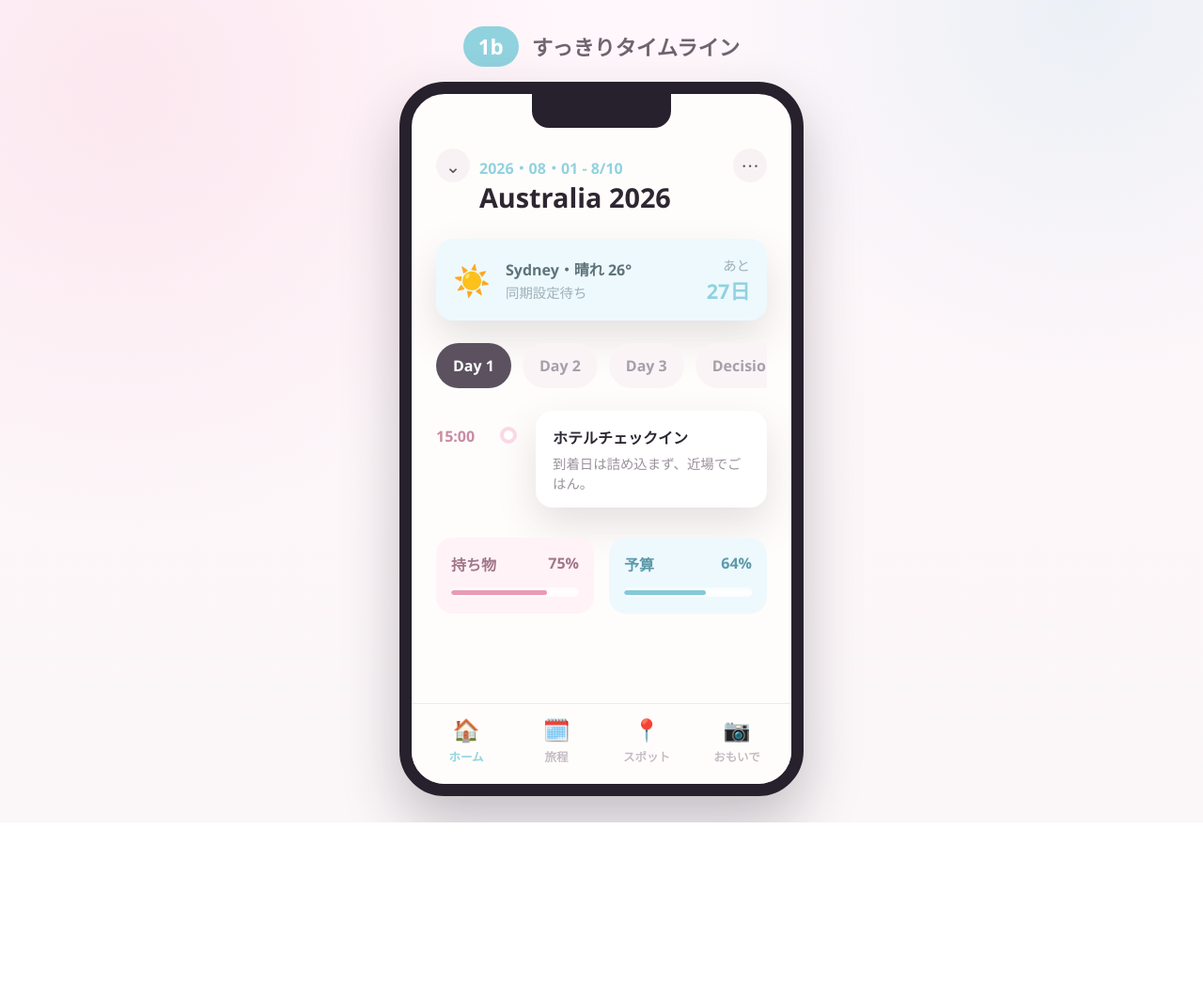
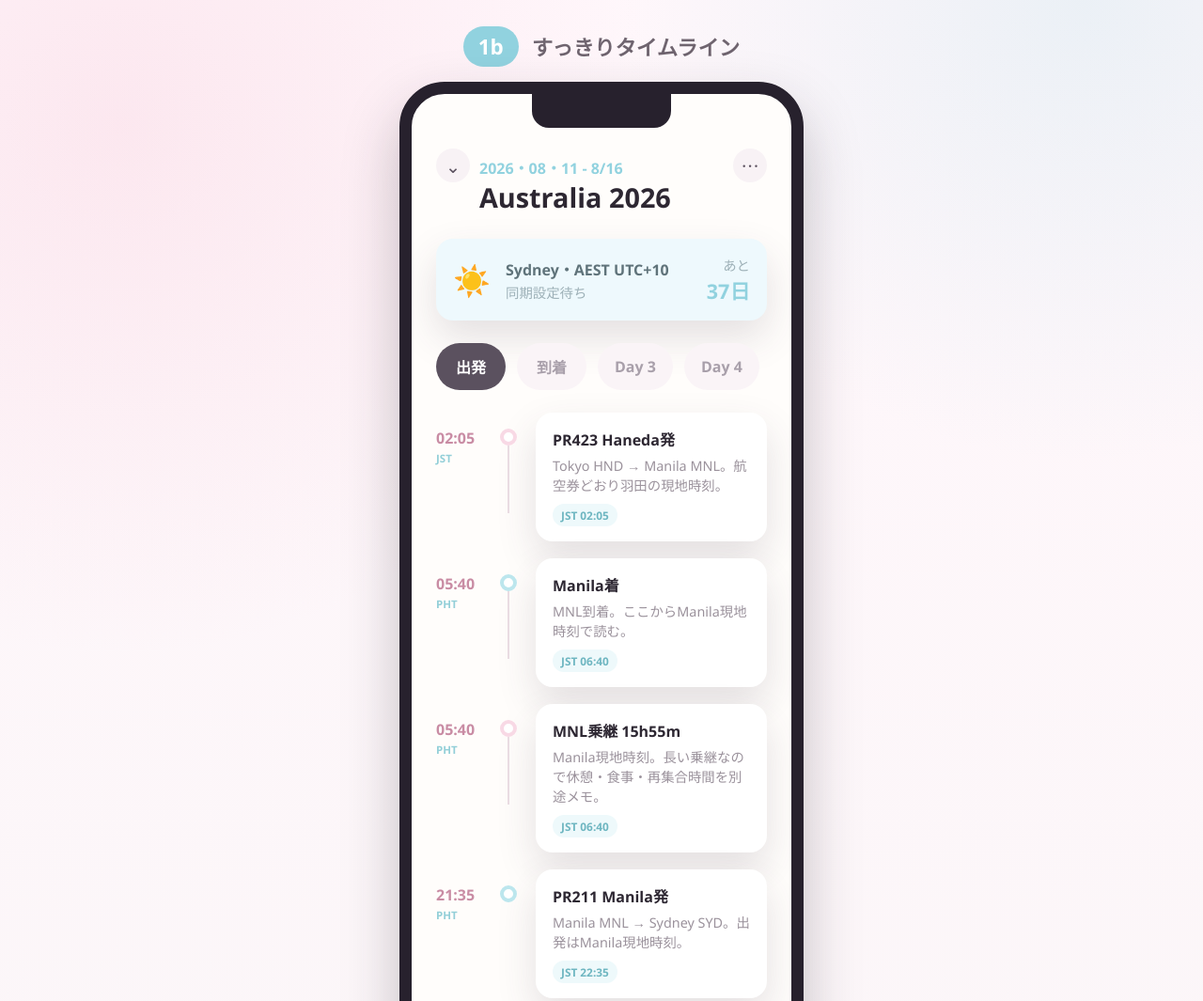
Before and after one commit to masakasakasama/Trip_Plan, a plain HTML site: page index.html in a window 1280 px wide. Shown: the top 1065 px of the page at 94% size. Before the commit the page ends 875 px from the top, so only its background shows below. Drawn offline with Linux system fonts and the light colour scheme.

Commit message:
Add timezone-aware Sydney flights

```diff
--- a/app.js
+++ b/app.js
@@ -79,6 +79,8 @@ function normalizeTrip(trip) {
     status: valueOr(trip.status, "ラフ設計"),
     lastUpdated: valueOr(trip.lastUpdated, new Date().toISOString()),
     archived: Boolean(trip.archived),
+    timezones: trip.timezones || {},
+    flights: Array.isArray(trip.flights) ? trip.flights : [],
     pois: Array.isArray(trip.pois) ? trip.pois : [],
     days: Array.isArray(trip.days) ? trip.days : [],
     notes: Array.isArray(trip.notes) ? trip.notes : []
@@ -270,7 +272,9 @@ function renderHeader() {
   const trip = currentTrip();
   els.title.textContent = trip.title;
   els.dates.textContent = `${trip.startDate?.replaceAll("-", "・")} - ${formatShortDate(trip.endDate)}`;
-  els.place.textContent = `${trip.destination.split("/")[0].trim()}・晴れ 26°`;
+  els.place.textContent = trip.timezones?.destination
+    ? `${trip.destination.split("/")[0].trim()}・${trip.timezones.destination}`
+    : `${trip.destination.split("/")[0].trim()}・晴れ 26°`;
   els.countdown.textContent = `${daysUntil(trip.startDate)}日`;
   els.archiveToggle.textContent = trip.archived ? "現在Tripに戻す" : "過去Tripへ移動";
 }
@@ -301,14 +305,20 @@ function renderTimeline() {
   }
   day.items.forEach((item, index) => {
     const poi = poiById(item.poiId);
+    const zone = item.timezone ? `<span>${item.timezone}</span>` : "";
+    const homeTime = item.homeTime ? `<em>JST ${item.homeTime}</em>` : "";
     const row = document.createElement("article");
     row.className = "timeline-row";
     row.innerHTML = `
-      <time>${item.time || "--:--"}</time>
+      <div class="time-cell">
+        <time>${item.time || "--:--"}</time>
+        ${zone}
+      </div>
       <span class="dot ${index % 2 ? "blue" : "pink"}"></span>
       <button class="event-card" type="button">
         <strong>${item.title}</strong>
         <small>${poi ? poi.name : item.memo || "メモなし"}</small>
+        ${homeTime}
       </button>
     `;
     row.querySelector(".event-card").addEventListener("click", () => editItem(day.id, item.id));
--- a/styles.css
+++ b/styles.css
@@ -210,9 +210,21 @@ h1 {
   align-items: start;
 }
 
+.time-cell {
+  padding-top: 16px;
+}
+
 .timeline-row time {
-  padding-top: 16px;
+  display: block;
   color: #c98ca4;
+  font-weight: 900;
+}
+
+.time-cell span {
+  display: block;
+  margin-top: 3px;
+  color: #93cfd8;
+  font-size: 0.72rem;
   font-weight: 900;
 }
 
@@ -270,6 +282,18 @@ h1 {
   margin-top: 5px;
   color: var(--muted);
   font-size: 0.9rem;
+}
+
+.event-card em {
+  display: inline-block;
+  margin-top: 10px;
+  border-radius: 999px;
+  background: #eef9fb;
+  color: #6eb6c1;
+  font-size: 0.74rem;
+  font-style: normal;
+  font-weight: 900;
+  padding: 4px 9px;
 }
 
 .progress-grid {
--- a/trip-plan.json
+++ b/trip-plan.json
@@ -5,16 +5,149 @@
     {
       "id": "australia-2026",
       "title": "Australia 2026",
-      "destination": "Sydney / Perth / Rottnest Island",
-      "startDate": "2026-08-01",
-      "endDate": "2026-08-10",
+      "destination": "Sydney",
+      "startDate": "2026-08-11",
+      "endDate": "2026-08-16",
       "travelers": ["夫", "Rebecca"],
-      "mood": "かわいい動物、海沿い散歩、写真、無理しない移動。Sydneyを軸に、quokka目的でPerth/Rottnestを入れるか判断する。",
+      "mood": "Sydneyを中心に、無理しない移動とかわいい写真を優先。時刻は空港の現地時刻を主表示し、日本時間は補助メモで見る。",
       "budget": 450000,
-      "status": "ラフ設計",
-      "lastUpdated": "2026-07-04T00:00:00.000Z",
+      "status": "航空券確定",
+      "lastUpdated": "2026-07-05T00:00:00.000Z",
       "archived": false,
-      "source": "Created in Trip Studio",
+      "source": "Flight booking screenshots",
+      "timezones": {
+        "home": "JST UTC+9",
+        "tokyo": "JST UTC+9",
+        "manila": "PHT UTC+8",
+        "destination": "AEST UTC+10",
+        "rule": "主表示は各空港の現地時刻。日本時間は補助表示。Sydneyは2026年8月はAEST UTC+10で、夏時間ではない。"
+      },
+      "flights": [
+        {
+          "id": "flight-outbound",
+          "route": "Tokyo - Sydney",
+          "status": "Confirmed",
+          "departureDate": "2026-08-11",
+          "arrivalDate": "2026-08-12",
+          "totalFlightTime": "28h 55m",
+          "segments": [
+            {
+              "flightNumber": "PR423",
+              "route": "Tokyo - Manila",
+              "airline": "Philippine Airlines",
+              "aircraft": "Airbus A321",
+              "depart": {
+                "airport": "Tokyo International Haneda",
+                "code": "HND",
+                "city": "Tokyo",
+                "date": "2026-08-11",
+                "time": "02:05",
+                "timezone": "JST"
+              },
+              "arrive": {
+                "airport": "Ninoy Aquino International",
+                "code": "MNL",
+                "city": "Manila",
+                "date": "2026-08-11",
+                "time": "05:40",
+                "timezone": "PHT"
+              },
+              "duration": "4h 35m"
+            },
+            {
+              "layover": true,
+              "airport": "Ninoy Aquino International",
+              "code": "MNL",
+              "duration": "15h 55m"
+            },
+            {
+              "flightNumber": "PR211",
+              "route": "Manila - Sydney",
+              "airline": "Philippine Airlines",
+              "aircraft": "Airbus A330-300",
+              "depart": {
+                "airport": "Ninoy Aquino International",
+                "code": "MNL",
+                "city": "Manila",
+                "date": "2026-08-11",
+                "time": "21:35",
+                "timezone": "PHT"
+              },
+              "arrive": {
+                "airport": "Kingsford Smith",
+                "code": "SYD",
+                "city": "Sydney",
+                "date": "2026-08-12",
+                "time": "08:00",
+                "timezone": "AEST"
+              },
+              "duration": "8h 25m"
+            }
+          ]
+        },
+        {
+          "id": "flight-return",
+          "route": "Sydney - Tokyo",
+          "status": "Confirmed",
+          "departureDate": "2026-08-15",
+          "arrivalDate": "2026-08-16",
+          "totalFlightTime": "15h 30m",
+          "segments": [
+            {
+              "flightNumber": "PR212",
+              "route": "Sydney - Manila",
+              "airline": "Philippine Airlines",
+              "aircraft": "Airbus A330-300",
+              "depart": {
+                "airport": "Kingsford Smith",
+                "code": "SYD",
+                "city": "Sydney",
+                "date": "2026-08-15",
+                "time": "10:15",
+                "timezone": "AEST"
+              },
+              "arrive": {
+                "airport": "Ninoy Aquino International",
+                "code": "MNL",
+                "city": "Manila",
+                "date": "2026-08-15",
+                "time": "16:40",
+                "timezone": "PHT"
+              },
+              "duration": "8h 25m"
+            },
+            {
+              "layover": true,
+              "airport": "Ninoy Aquino International",
+              "code": "MNL",
+              "duration": "2h 35m"
+            },
+            {
+              "flightNumber": "PR424",
+              "route": "Manila - Tokyo",
+              "airline": "Philippine Airlines",
+              "aircraft": "Airbus A321",
+              "depart": {
+                "airport": "Ninoy Aquino International",
+                "code": "MNL",
+                "city": "Manila",
+                "date": "2026-08-15",
+                "time": "19:15",
+                "timezone": "PHT"
+              },
+              "arrive": {
+                "airport": "Tokyo International Haneda",
+                "code": "HND",
+                "city": "Tokyo",
+                "date": "2026-08-16",
+                "time": "00:45",
+                "timezone": "JST"
+              },
+              "duration": "4h 30m"
+            }
+          ]
+        }
+      ],
       "pois": [
         {
           "id": "poi-sydney-opera",
@@ -42,49 +175,99 @@
           "priority": "medium",
           "mapsUrl": "https://www.google.com/maps/search/?api=1&query=Blue%20Mountains%20Katoomba",
           "memo": "Sydneyから日帰り候補。移動負荷があるので休憩日とセットで判断。"
-        },
-        {
-          "id": "poi-rottnest",
-          "name": "Rottnest Island / Quokkas",
-          "area": "Western Australia",
-          "category": "nature",
-          "priority": "high",
-          "mapsUrl": "https://www.google.com/maps/search/?api=1&query=Rottnest%20Island%20quokka",
-          "memo": "quokka目的。Perth移動が必要なのでSydney単独旅に入れるか要判断。"
         }
       ],
       "days": [
         {
-          "id": "day-aus-1",
-          "date": "2026-08-01",
-          "title": "Day 1",
-          "theme": "到着と時差調整",
+          "id": "day-flight-out",
+          "date": "2026-08-11",
+          "title": "出発",
+          "theme": "Tokyo → Manila → Sydney。主表示は空港の現地時刻。",
           "items": [
             {
-              "id": "item-aus-1",
-              "time": "15:00",
-              "title": "ホテルチェックイン",
+              "id": "item-pr423-depart",
+              "time": "02:05",
+              "timezone": "JST",
+              "homeTime": "02:05",
+              "title": "PR423 Haneda発",
               "poiId": "",
-              "memo": "到着日は詰め込まず、近場でごはん。"
+              "memo": "Tokyo HND → Manila MNL。航空券どおり羽田の現地時刻。"
+            },
+            {
+              "id": "item-pr423-arrive",
+              "time": "05:40",
+              "timezone": "PHT",
+              "homeTime": "06:40",
+              "title": "Manila着",
+              "poiId": "",
+              "memo": "MNL到着。ここからManila現地時刻で読む。"
+            },
+            {
+              "id": "item-mnl-layover-out",
+              "time": "05:40",
+              "timezone": "PHT",
+              "homeTime": "06:40",
+              "title": "MNL乗継 15h55m",
+              "poiId": "",
+              "memo": "Manila現地時刻。長い乗継なので休憩・食事・再集合時間を別途メモ。"
+            },
+            {
+              "id": "item-pr211-depart",
+              "time": "21:35",
+              "timezone": "PHT",
+              "homeTime": "22:35",
+              "title": "PR211 Manila発",
+              "poiId": "",
+              "memo": "Manila MNL → Sydney SYD。出発はManila現地時刻。"
             }
           ]
         },
         {
-          "id": "day-aus-2",
-          "date": "2026-08-02",
-          "title": "Day 2",
+          "id": "day-arrive-sydney",
+          "date": "2026-08-12",
+          "title": "到着",
+          "theme": "Sydney到着。AEST UTC+10で行動開始。",
+          "items": [
+            {
+              "id": "item-pr211-arrive",
+              "time": "08:00",
+              "timezone": "AEST",
+              "homeTime": "07:00",
+              "title": "Sydney着",
+              "poiId": "",
+              "memo": "SYD到着。到着日は詰め込まず時差と疲労を吸収。"
+            },
+            {
+              "id": "item-sydney-light",
+              "time": "14:00",
+              "timezone": "AEST",
+              "homeTime": "13:00",
+              "title": "ホテル周辺で軽く散歩",
+              "poiId": "poi-sydney-opera",
+              "memo": "眠気が強ければ無理しない。夜まで起きて現地時間に合わせる。"
+            }
+          ]
+        },
+        {
+          "id": "day-sydney-main",
+          "date": "2026-08-13",
+          "title": "Day 3",
           "theme": "Sydneyの王道をかわいく撮る",
           "items": [
             {
-              "id": "item-aus-2",
+              "id": "item-harbour",
               "time": "10:00",
+              "timezone": "AEST",
+              "homeTime": "09:00",
               "title": "Harbour散歩",
               "poiId": "poi-sydney-opera",
               "memo": "Opera House、Harbour Bridge、カフェ休憩。"
             },
             {
-              "id": "item-aus-3",
+              "id": "item-bondi",
               "time": "16:00",
+              "timezone": "AEST",
+              "homeTime": "15:00",
               "title": "海沿い散歩",
               "poiId": "poi-bondi",
               "memo": "天気次第でBondiかManlyに変更。"
@@ -92,14 +275,16 @@
           ]
         },
         {
-          "id": "day-aus-3",
-          "date": "2026-08-03",
-          "title": "Day 3",
+          "id": "day-sydney-nature",
+          "date": "2026-08-14",
+          "title": "Day 4",
           "theme": "自然の日",
           "items": [
             {
-              "id": "item-aus-4",
+              "id": "item-blue-mountains",
               "time": "09:00",
+              "timezone": "AEST",
+              "homeTime": "08:00",
               "title": "Blue Mountains候補",
               "poiId": "poi-blue-mountains",
               "memo": "疲れそうなら市内ゆるめの日に変更。"
@@ -107,25 +292,72 @@
           ]
         },
         {
-          "id": "day-aus-4",
-          "date": "2026-08-04",
-          "title": "Decision",
-          "theme": "Perth/Rottnestを入れるか決める",
+          "id": "day-flight-return",
+          "date": "2026-08-15",
+          "title": "帰国",
+          "theme": "Sydney → Manila → Tokyo。到着は翌日。",
           "items": [
             {
-              "id": "item-aus-5",
-              "time": "12:00",
-              "title": "Quokka旅の可否判断",
-              "poiId": "poi-rottnest",
-              "memo": "国内線、宿、フェリー、体力を見て決める。"
+              "id": "item-pr212-depart",
+              "time": "10:15",
+              "timezone": "AEST",
+              "homeTime": "09:15",
+              "title": "PR212 Sydney発",
+              "poiId": "",
+              "memo": "Sydney SYD → Manila MNL。航空券どおりSydney現地時刻。"
+            },
+            {
+              "id": "item-pr212-arrive",
+              "time": "16:40",
+              "timezone": "PHT",
+              "homeTime": "17:40",
+              "title": "Manila着",
+              "poiId": "",
+              "memo": "MNL到着。ここからManila現地時刻。"
+            },
+            {
+              "id": "item-mnl-layover-return",
+              "time": "16:40",
+              "timezone": "PHT",
+              "homeTime": "17:40",
+              "title": "MNL乗継 2h35m",
+              "poiId": "",
+              "memo": "短めの乗継。ゲート確認を優先。"
+            },
+            {
+              "id": "item-pr424-depart",
+              "time": "19:15",
+              "timezone": "PHT",
+              "homeTime": "20:15",
+              "title": "PR424 Manila発",
+              "poiId": "",
+              "memo": "Manila MNL → Tokyo HND。出発はManila現地時刻。"
+            }
+          ]
+        },
+        {
+          "id": "day-arrive-tokyo",
+          "date": "2026-08-16",
+          "title": "帰着",
+          "theme": "Tokyo帰着。日本時間に戻す。",
+          "items": [
+            {
+              "id": "item-pr424-arrive",
+              "time": "00:45",
+              "timezone": "JST",
+              "homeTime": "00:45",
+              "title": "Haneda着",
+              "poiId": "",
+              "memo": "Tokyo HND到着 / JST。深夜帰着なので帰宅手段を確認。"
             }
           ]
         }
       ],
       "notes": [
-        "このアプリで作ったTripは、完了後に「過去Tripへ移動」で履歴として残す。",
-        "Rottnest IslandはPerthからフェリー移動。quokkaを旅の主目的にするならSydney + Perth構成にする。",
-        "Sydneyだけなら、Harbour / Bondi or Manly / Blue Mountains / カフェ巡りで余裕を作る。"
+        "航空券の出発/到着時刻は、それぞれの空港の現地時刻で読む。予定表も同じく現地時刻を主表示にする。",
+        "日本時間は体内時計・連絡・睡眠調整のために補助メモで表示する。",
+        "日付またぎは +1 day だけでなく、実際の日付のDayを分けると混乱しにくい。",
+        "Sydneyは2026年8月はAEST UTC+10。ManilaはPHT UTC+8。TokyoはJST UTC+9。"
       ]
     }
   ]
```
Also changed, not shown: index.html (+2 -2 lines).
